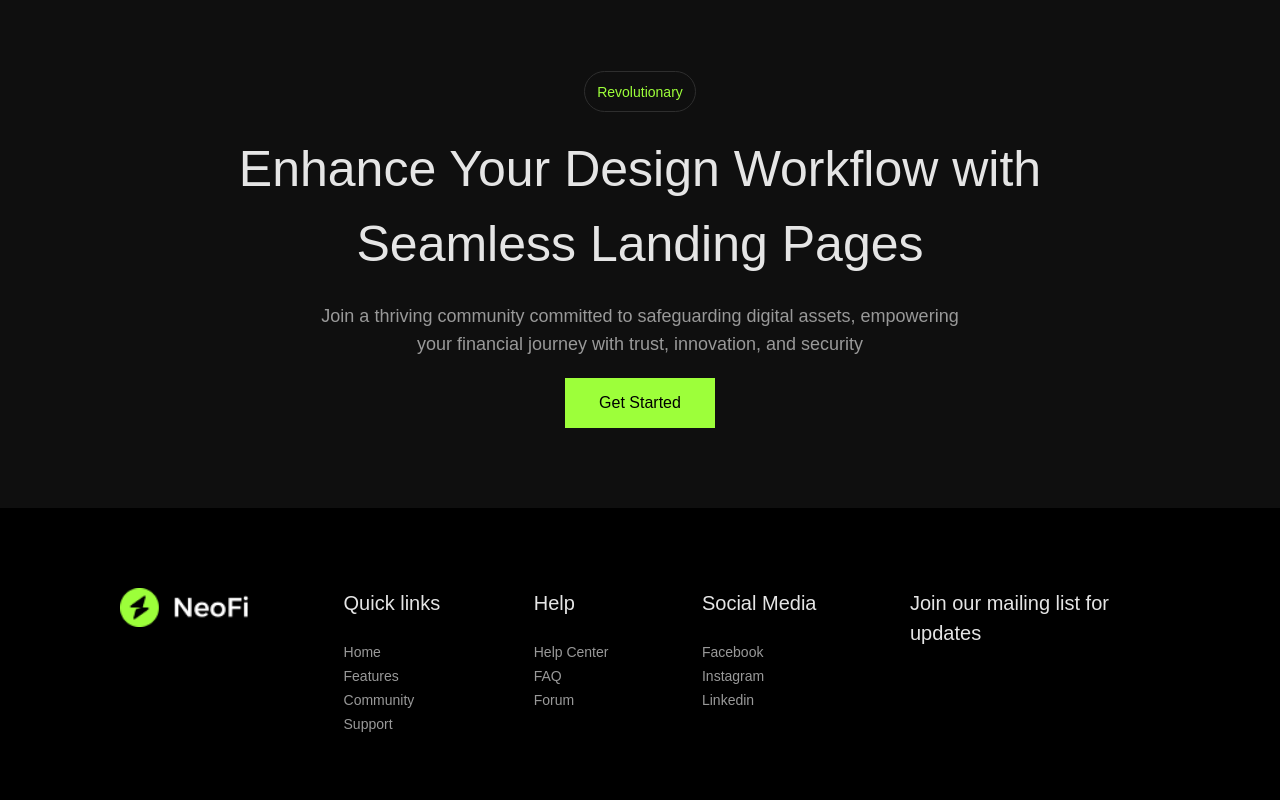
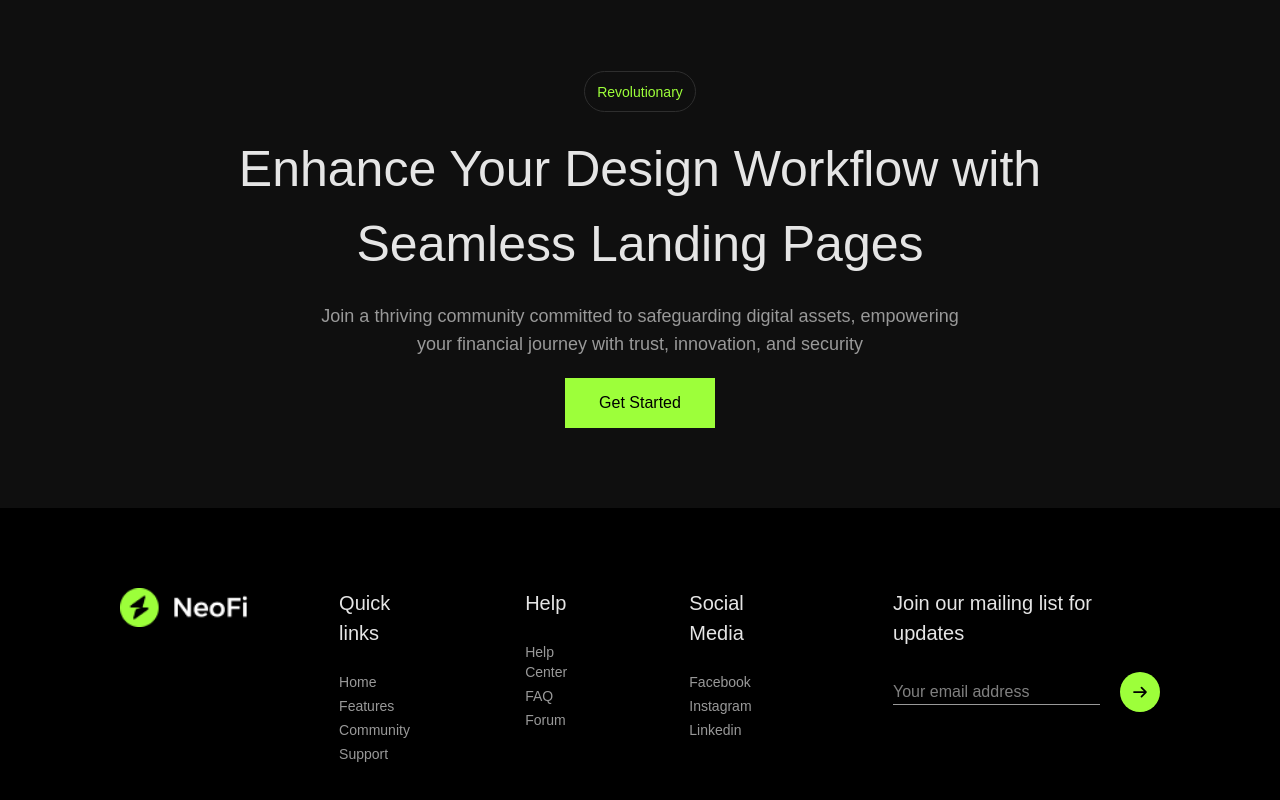
Before and after one commit to alonzojoe/react-rev-ts, a React (Vite) app: page / in a window 1280 px wide. Shown: the part 5275-6075 px from the top of the page. Before the commit the page ends 6049 px from the top, so only its background shows below. Built offline with nearby package versions, Linux system fonts and the light colour scheme; a web font is replaced by a local one.

Commit message:
footer section add email with arrow button, style using tailwind built-in class

```diff
--- a/src/components/Footer.tsx
+++ b/src/components/Footer.tsx
@@ -1,4 +1,5 @@
 import Logo from "../assets/images/logo.png";
+import Arrow from "../assets/images/arrow.svg";
 import { footerContent } from "../constants";
 const Footer = () => {
   return (
@@ -22,7 +23,14 @@ const Footer = () => {
             Join our mailing list for updates
           </span>
           <div className="flex md:flex-row flex-col md:items-center gap-5">
-            <input type="email" placeholder="Your email address" />
+            <input
+              type="email"
+              placeholder="Your email address"
+              className="outline-none md:w-fit w-full bg-transparent border-b border-gray1 text-white"
+            />
+            <button className="flex items-center justify-center bg-primary rounded-full w-[40px] h-[40px] cursor-pointer">
+              <img src={Arrow} alt="arrow" />
+            </button>
           </div>
         </div>
       </div>
```
